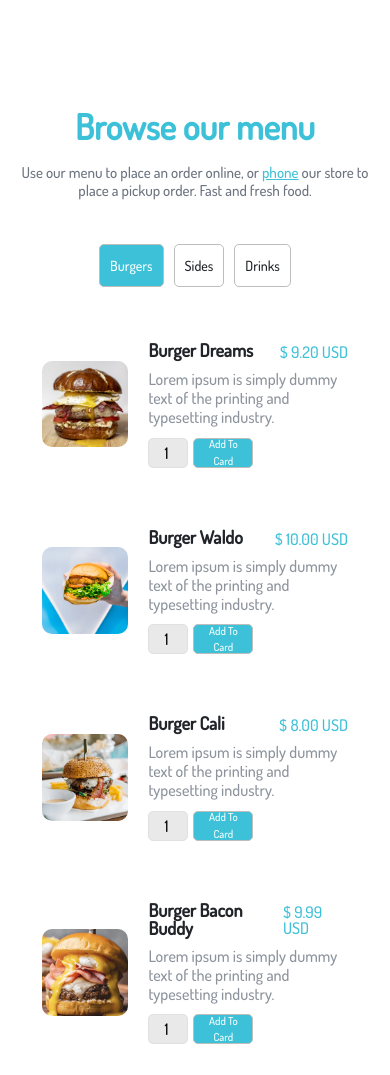
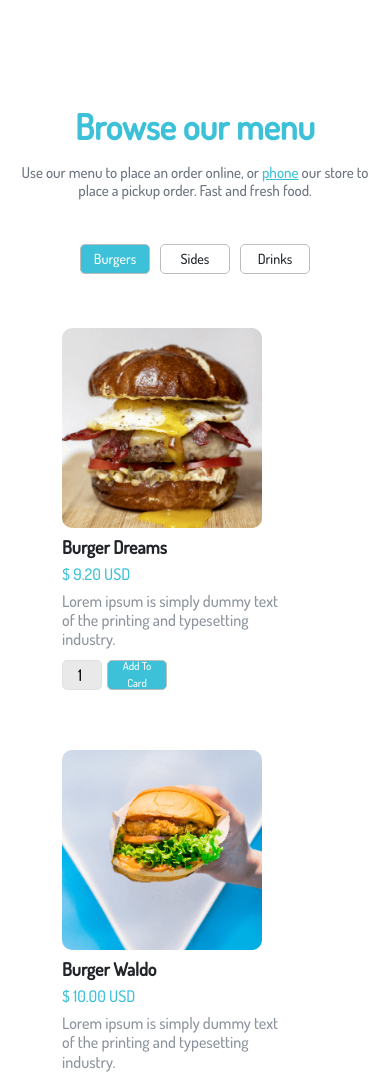
Before and after one commit to hagigataghazada/food, a plain HTML site: page index.html in a window 390 px wide. Shown: the part 2789-3864 px from the top of the page. Drawn offline with nearby package versions, Linux system fonts and the light colour scheme.

Commit message:
chngbrowse

```diff
--- a/_browse.sass
+++ b/_browse.sass
@@ -72,8 +72,8 @@
             margin: 0 5px
             font-size: 16px
             padding: 10px
-             width: 70px
-             height: 30px
+            width: 70px
+            height: 30px
         .box
             .imgbox
                 width: 100px
@@ -102,7 +102,20 @@
             height: 50px
             padding: 10px
     @media screen and ( max-width: 768px )
-
+        display: flex
+        flex-direction: row
+        .box
+            display: flex
+            flex-direction: column
+            width: 300px
+            .imgbox
+                width: 200px
+            .textbox
+                .minibox
+                    margin-top: 10px
+                    flex-direction: column
+                    h5
+                        margin-top: 10px
     @media screen and ( max-width: 576px )
         .textbox
             h1
```
Also changed, not shown: style.css, 1 other file.
